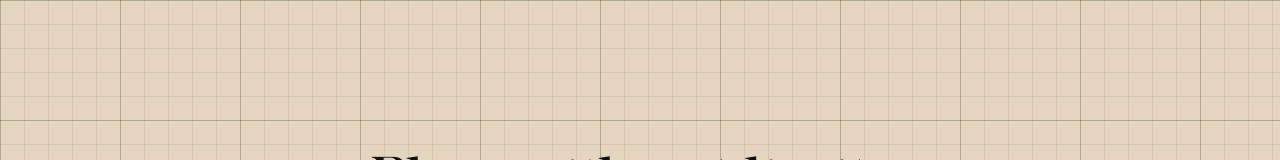
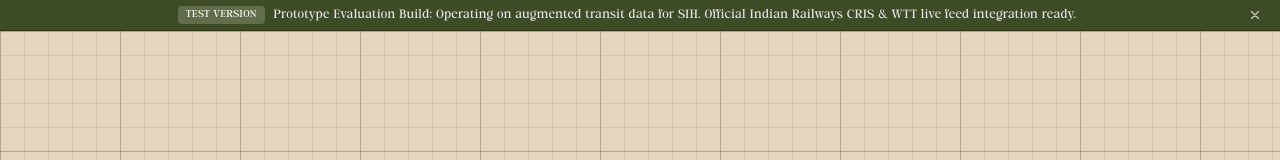
Before and after one commit to Hawlucha10/MargDarshak-backend, a React (Vite) app: page / in a window 1280 px wide. Shown: the top 160 px of the page. Built offline with nearby package versions, Linux system fonts and the light colour scheme; no server answers.

Commit message:
feat(ui): add top prototype evaluation disclaimer banner for augmented data disclosure

```diff
--- a/src/App.tsx
+++ b/src/App.tsx
@@ -3,6 +3,7 @@ import SearchPage from './pages/SearchPage';
 import ResultsPage from './pages/ResultsPage';
 import { ChatAssistant } from './components/ChatAssistant';
 import { ChatProvider } from './context/ChatContext';
+import DisclaimerBanner from './components/DisclaimerBanner';
 
 function AppContent() {
   const location = useLocation();
@@ -18,6 +19,7 @@ function AppContent() {
 
   return (
     <div className="h-[100dvh] max-h-[100dvh] w-full bg-[#E5D5BF] flex flex-col overflow-hidden relative">
+      <DisclaimerBanner />
       <main className="flex-1 flex flex-col overflow-hidden min-h-0">
         <Routes>
           <Route path="/" element={<SearchPage />} />
--- /dev/null
+++ b/src/components/DisclaimerBanner.tsx
@@ -0,0 +1,47 @@
+import { useState } from 'react';
+
+export default function DisclaimerBanner() {
+  const [isVisible, setIsVisible] = useState(() => {
+    return sessionStorage.getItem('dismiss_prototype_banner') !== 'true';
+  });
+
+  if (!isVisible) return null;
+
+  const handleDismiss = () => {
+    sessionStorage.setItem('dismiss_prototype_banner', 'true');
+    setIsVisible(false);
+  };
+
+  return (
+    <aside
+      aria-label="Prototype Version Disclaimer"
+      className="w-full bg-[#3D4C27] text-[#F6F0E6] text-[11px] sm:text-xs py-1.5 px-3 sm:px-4 flex items-center justify-between gap-2 font-['Timeless'] shrink-0 z-50 tracking-wide border-b border-[#2D381D] select-none shadow-xs"
+    >
+      <div className="flex-1 flex items-center justify-center gap-2 flex-wrap text-center">
+        <span className="inline-flex items-center px-2 py-0.5 text-[10px] uppercase font-bold tracking-wider bg-[#F6F0E6]/20 text-[#FAF7F2] rounded">
+          Test Version
+        </span>
+        <span className="font-medium text-stone-200">
+          <span className="hidden sm:inline">
+            Prototype Evaluation Build: Operating on augmented transit data for SIH. Official Indian Railways CRIS & WTT live feed integration ready.
+          </span>
+          <span className="inline sm:hidden">
+            Built on augmented prototype data for SIH (CRIS & WTT ready).
+          </span>
+        </span>
+      </div>
+
+      <button
+        type="button"
+        onClick={handleDismiss}
+        className="text-[#F6F0E6]/70 hover:text-white p-0.5 rounded transition-colors cursor-pointer shrink-0"
+        title="Dismiss banner"
+        aria-label="Dismiss banner"
+      >
+        <svg className="w-3.5 h-3.5" fill="none" viewBox="0 0 24 24" stroke="currentColor" strokeWidth={2.5}>
+          <path strokeLinecap="round" strokeLinejoin="round" d="M6 18L18 6M6 6l12 12" />
+        </svg>
+      </button>
+    </aside>
+  );
+}
--- a/src/components/InteractiveGrid.tsx
+++ b/src/components/InteractiveGrid.tsx
@@ -28,7 +28,7 @@ export default function InteractiveGrid({ children }: Props) {
   }, []);
 
   return (
-    <div className="relative w-full h-[100dvh] max-h-[100dvh] overflow-hidden bg-[#E5D5BF]">
+    <div className="relative w-full h-full max-h-full overflow-hidden bg-[#E5D5BF]">
       {/* 1. Base Blueprint Grid (#4A5D30 Dark Green on #E5D5BF Background) */}
       <div
         className="absolute inset-0 pointer-events-none"
--- a/src/pages/ResultsPage.tsx
+++ b/src/pages/ResultsPage.tsx
@@ -471,7 +471,7 @@ export default function ResultsPage() {
   };
 
   return (
-    <div className="h-screen w-screen flex flex-col overflow-hidden bg-[#E5D5BF] font-['Timeless']">
+    <div className="h-full w-full flex flex-col overflow-hidden bg-[#E5D5BF] font-['Timeless']">
       {/* Main Content Area: 40% Map / 60% Details Split */}
       <div className="flex-1 flex flex-col md:flex-row overflow-hidden min-h-0">
         {/* Map Area: 40% Width on desktop, responsive full-height tab on mobile */}
```
